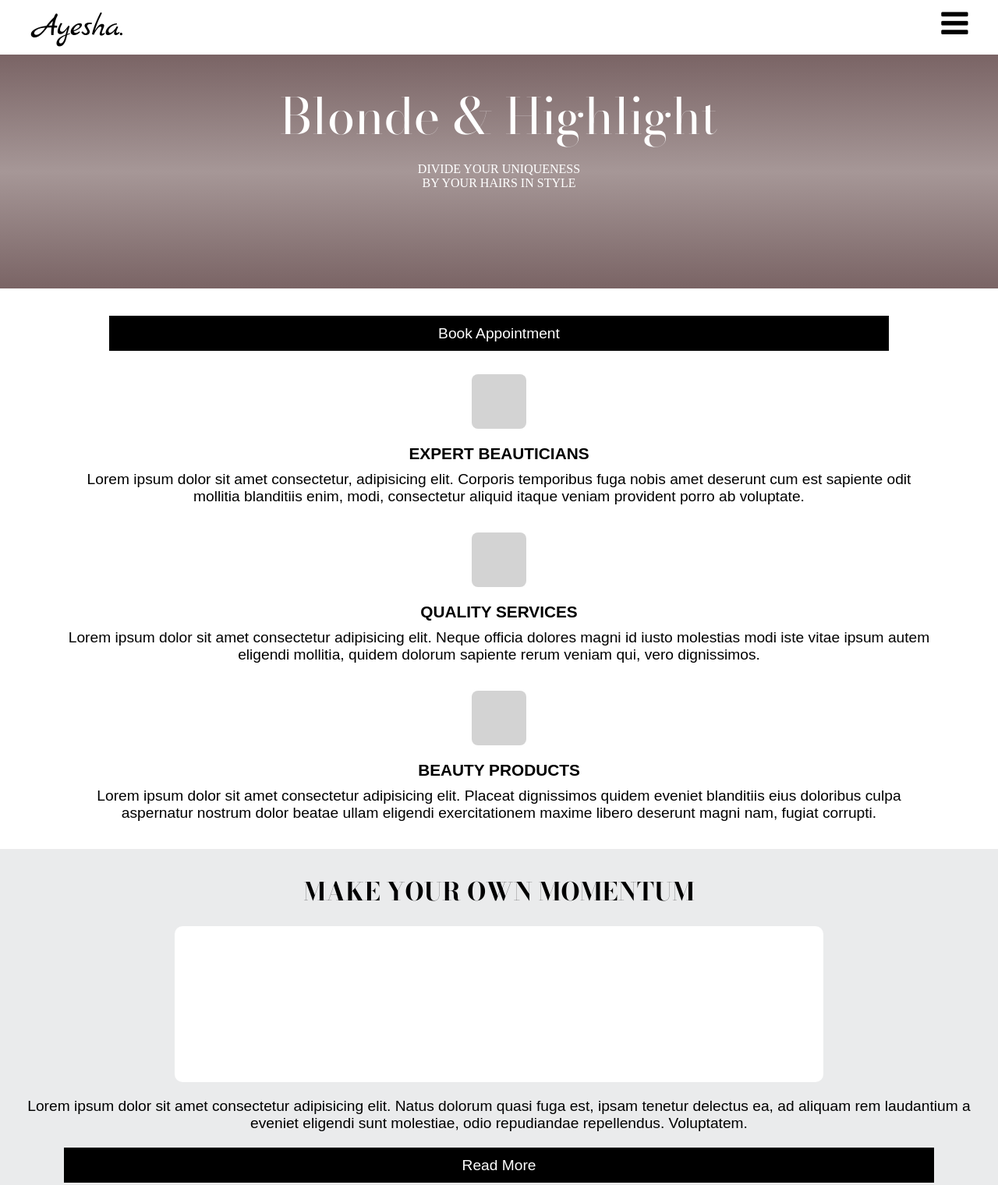
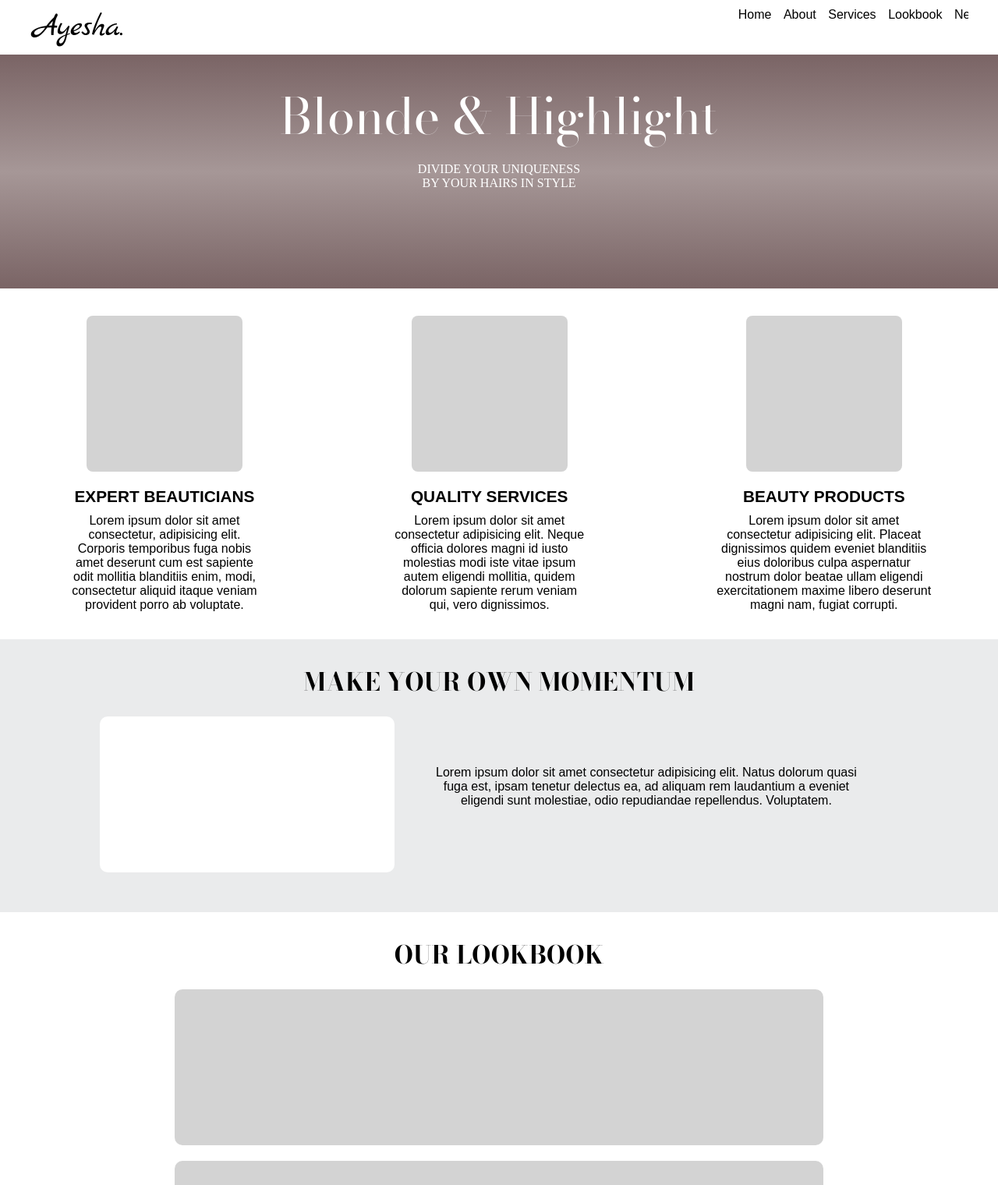
Before and after one commit to kyaaron/hair-salon-website, a plain HTML site: page index.html in a window 1280 px wide. Shown: the top 1520 px of the page at 78% size. Drawn offline with nearby package versions, Linux system fonts and the light colour scheme.

Commit message:
adjusted navbar visibility and updated desktop display styles for momentum section

```diff
--- a/index.html
+++ b/index.html
@@ -19,23 +19,48 @@
 
 </head>
 <body>
-    <header>
+    <header class="mobile-header">
         <p class="business-name">Ayesha.</p>
+
+        <!--<nav>
+            <ul class="navbar-container">
+                <li class="navbar-item">Home</li>
+                <li class="navbar-item">About</li>
+                <li class="navbar-item">Services</li>
+                <li class="navbar-item">Lookbook</li>
+                <li class="navbar-item">News</li>
+                <li class="navbar-item">Contact</li>
+            </ul>
+        </nav> -->
 
         <a href="javascript:void(0);" class="hamburger-icon" aria-expanded="false" aria-controls="navbar-menu">
             <i class="fa fa-bars"></i>
         </a>
 
     </header>
+    <header class="desktop-header">
+        <p class="business-name">Ayesha.</p>
+
+        <nav class="desktop-item">
+            <ul class="desktop-navbar-container">
+                <li class="desktop-navbar-item">Home</li>
+                <li class="desktop-navbar-item">About</li>
+                <li class="desktop-navbar-item">Services</li>
+                <li class="desktop-navbar-item">Lookbook</li>
+                <li class="desktop-navbar-item">News</li>
+                <li class="desktop-navbar-item">Contact</li>
+            </ul>
+        </nav>
+    </header>
     <!-- Putting navbar on its own to have it lower than menu for now-->
-    <nav>
-        <ul class="navbar-container">
-            <li class="navbar-item">Home</li>
-            <li class="navbar-item">About</li>
-            <li class="navbar-item">Services</li>
-            <li class="navbar-item">Lookbook</li>
-            <li class="navbar-item">News</li>
-            <li class="navbar-item">Contact</li>
+    <nav class="mobile-nav">
+        <ul class="mobile-navbar-container">
+            <li class="mobile-navbar-item">Home</li>
+            <li class="mobile-navbar-item">About</li>
+            <li class="mobile-navbar-item">Services</li>
+            <li class="mobile-navbar-item">Lookbook</li>
+            <li class="mobile-navbar-item">News</li>
+            <li class="mobile-navbar-item">Contact</li>
         </ul>
     </nav>
     <main>
@@ -65,11 +90,17 @@
         </section>
         <section class="momentum-section">
             <h2 class="section-headers">Make your own momentum</h2>
-            <div class="momentum-img-placeholder"></div>
-            <p class="service-about">Lorem ipsum dolor sit amet consectetur adipisicing elit. Natus dolorum quasi fuga est, ipsam tenetur delectus ea, ad aliquam rem laudantium a eveniet eligendi sunt molestiae, odio repudiandae repellendus. Voluptatem.</p>
-            <div class="read-more-btn-container">
-                <button class="read-more-btn">Read More</button>
+            <div class=momentum-section-content-container>
+                <div class="momentum-img-placeholder"></div>
+                <div class="momentum-section-text-container">
+                    <p class="service-about">Lorem ipsum dolor sit amet consectetur adipisicing elit. Natus dolorum quasi fuga est, ipsam tenetur delectus ea, ad aliquam rem laudantium a eveniet eligendi sunt molestiae, odio repudiandae repellendus. Voluptatem.</p>
+                    <div class="read-more-btn-container">
+                        <button class="read-more-btn">Read More</button>
+                    </div>
+                </div>
             </div>
+
+
         </section>
         <section class="lookbook-section">
             <h2 class="section-headers">Our lookbook</h2>
--- a/scripts/scripts.js
+++ b/scripts/scripts.js
@@ -1,4 +1,4 @@
-const navbarContainer = document.querySelector(".navbar-container");
+const navbarContainer = document.querySelector(".mobile-navbar-container");
 const hamburgerIcon = document.querySelector(".hamburger-icon");
 
 // Event listener to open/close the navbar menu
--- a/styles/styles.css
+++ b/styles/styles.css
@@ -18,25 +18,28 @@ LAYOUTS
 DISPLAY
 ******************/
 /* Header styles */
-header {
+.mobile-header {
     display: flex;
     justify-content: space-between;
     overflow: hidden;
     position: relative;
     margin: 10px 3%;
 }
-.navbar-container {
+.desktop-header {
+    display: none;
+}
+.mobile-navbar-container {
     list-style: none;
     padding: 0 10px;
     display: none;
     transition: opacity 0.3s ease;
     opacity: 0;
 }
-.navbar-container.menu-open {
+.mobile-navbar-container.menu-open {
     display: block;
     opacity: 1;
 }
-.navbar-item {
+.mobile-navbar-item {
     width: 100%;
     text-align: center;
     font-size: 1.4rem;
@@ -170,3 +173,65 @@ footer ul {
 .footer-li {
     padding-top: 10px;
 }
+
+/******************
+DESKTOP STYLES
+******************/
+@media screen and (min-width: 800px) {
+    /* TODO Navbar options pushed off the page */
+    .mobile-header, .mobile-nav, .mobile-navbar-container, .mobile-navbar-item {
+        display: none;
+    }
+    .desktop-header {
+        display: flex;
+        justify-content: space-between;
+        overflow: hidden;
+        position: relative;
+        margin: 10px 3%;
+    }
+    .desktop-navbar-container {
+        display: flex;
+    }
+    .desktop-navbar-item {
+        list-style-type: none;
+        font-family: Arial, Helvetica, sans-serif;
+        font-size: 1.0rem;
+        padding-left: 5%;
+    }
+    /* TODO Top Section text placement and width - change to percentages */
+
+    .services-section {
+        display: flex;
+        justify-content: space-around;
+    }
+    .read-more-btn, .book-appointment-btn-container {
+        display: none;
+    }
+    .service-img-placeholder {
+        width: 200px;
+        height: 200px;
+    }
+    .service-about {
+        font-size: 1.0rem;
+    }
+
+    /* Momentum styles */
+    .momentum-section {
+        width: 100%;
+        height: 350px;
+    }
+    .momentum-section-content-container {
+        display: flex;
+        justify-content: space-evenly;
+        width: 80%;
+        margin: 0 auto;
+    }
+    .momentum-img-placeholder {
+        width: 100%;
+    }
+    .momentum-section-text-container {
+        padding: 0 3%;
+        margin: auto 0;
+    }
+
+}
```
